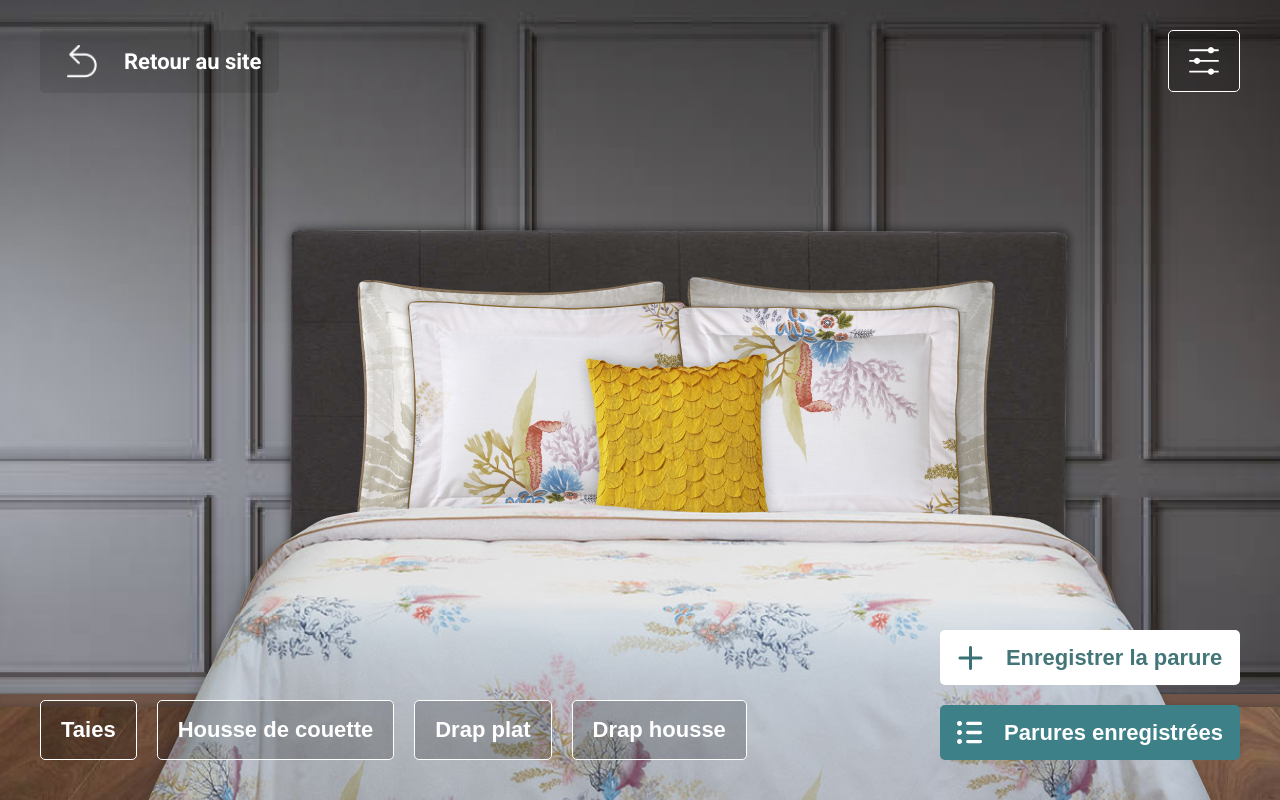
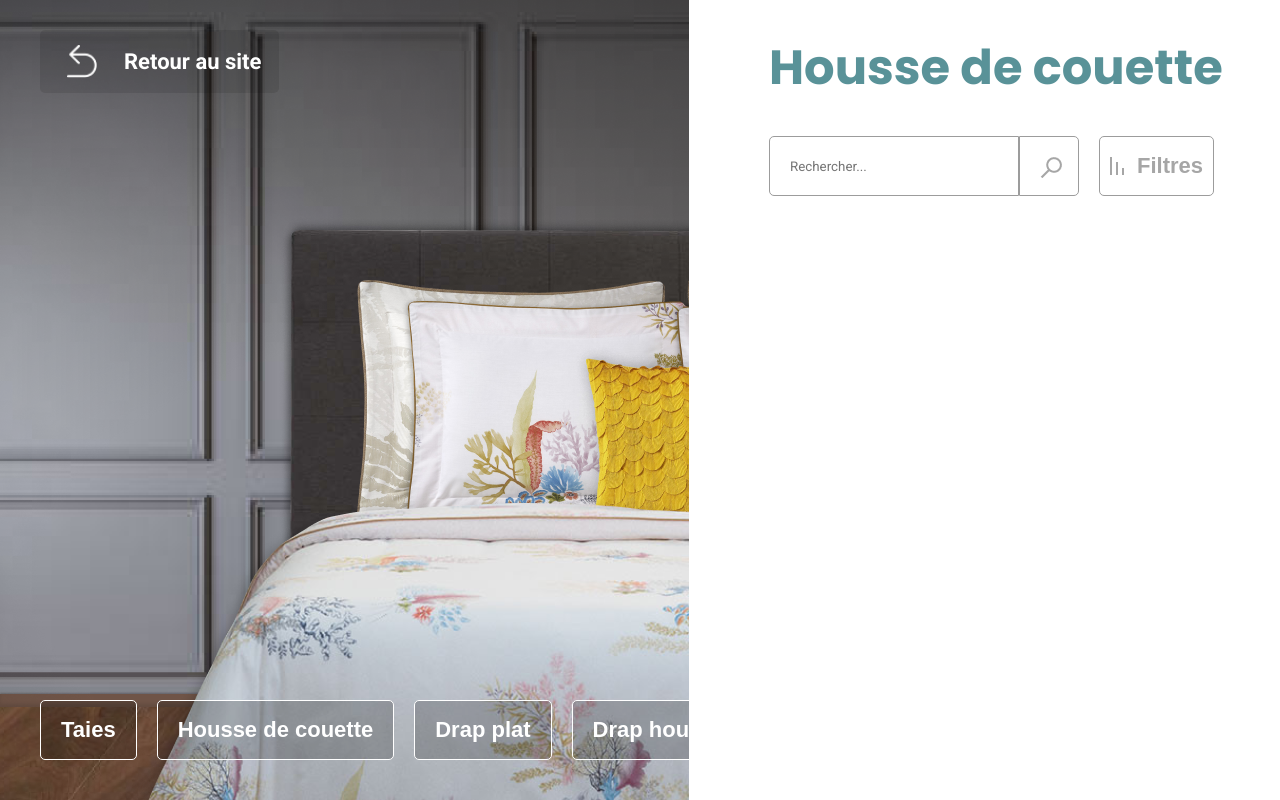
Before and after one commit to FlorianDurand/yves-delorme-simulateur, a Next.js app: page / in a window 1280 px wide. Shown: the top 800 px of the page. Built offline with nearby package versions, Linux system fonts and the light colour scheme.

Commit message:
Start the right menu

```diff
--- /dev/null
+++ b/components/Filter.js
@@ -0,0 +1,15 @@
+import styles from './Filter.module.css';
+
+const Filter = () => (
+  <div className={styles.filter}>
+    <input className={styles.searchInput} type="search" id="item-search" name="item-search" placeholder="Rechercher..."/>
+    <button className={styles.searchButton}> <img src='/static/search.png' alt='search' /> </button>
+
+    <button className={styles.filterButton}>
+        <img src='/static/filter.png' alt='search' />
+        Filtres
+    </button>
+  </div>
+);
+
+export default Filter;
--- /dev/null
+++ b/components/Filter.module.css
@@ -0,0 +1,40 @@
+.filter{
+	margin-left: 80px;
+	display: flex;
+	flex-direction: row;
+}
+
+.searchButton, .filterButton, .searchInput{
+	border-style: solid;
+	border-width: 1px;
+	padding: 18px 20px;
+	color: #A6A6A6;
+	border-color: #9C9C9C;
+	border-radius: 5px;
+	background-color: white;
+	height: 60px;
+}
+
+.searchInput{
+	width: 250px;
+	border-radius: 5px 0 0 5px;
+	font-family: 'Roboto';
+}
+
+.searchButton{
+	width: 60px;
+	padding: 16px;
+	border-radius:  0 5px 5px 0;
+}
+
+.filterButton{
+	display: flex;
+	flex-direction: row;
+	justify-content: space-between;
+	align-items: center;
+	font-size: 22px;
+	font-weight: bold;
+	width: 115px;
+	margin-left: 20px;
+	padding: 10px 10px;
+}
--- /dev/null
+++ b/components/Menu.js
@@ -0,0 +1,12 @@
+import styles from './Menu.module.css';
+import Button from './Styles/Button';
+import Filter from './Filter';
+
+const Menu = () => (
+  <div className={styles.menu}>
+    <h1 className={styles.title}>Housse de couette</h1>
+    <Filter />
+  </div>
+);
+
+export default Menu;
--- /dev/null
+++ b/components/Menu.module.css
@@ -0,0 +1,17 @@
+.menu{
+    position: absolute;
+    width : 591px;
+    height: 100%;
+    top: 0px;
+    right: 0px;
+    background-color: white;
+    z-index: 50;
+}
+
+.title{
+    margin-left: 80px;
+    font-size: 48px;
+    font-weight: bold;
+    font-family: 'Poppins';
+    color: rgba(62, 128, 135, 86%);
+}
--- a/pages/Index.js
+++ b/pages/Index.js
@@ -1,6 +1,7 @@
 import Header from '../components/Header';
 import Bed from '../components/Bed';
 import Footer from '../components/Footer';
+import Menu from '../components/Menu';
 
 import styles from './index.module.css'
 
@@ -9,6 +10,7 @@ export default function Index() {
       <div className={styles.background}>
         <Header />
         <Bed />
+        <Menu />
         <Footer />
       </div>
     );
--- a/pages/index.js
+++ b/pages/index.js
@@ -1,6 +1,7 @@
 import Header from '../components/Header';
 import Bed from '../components/Bed';
 import Footer from '../components/Footer';
+import Menu from '../components/Menu';
 
 import styles from './index.module.css'
 
@@ -9,6 +10,7 @@ export default function Index() {
       <div className={styles.background}>
         <Header />
         <Bed />
+        <Menu />
         <Footer />
       </div>
     );
--- a/styles.css
+++ b/styles.css
@@ -1,4 +1,5 @@
 @import url('https://fonts.googleapis.com/css?family=Roboto:400,600,700&display=swap');
+@import url('https://fonts.googleapis.com/css?family=Poppins:400,600,700&display=swap');
 html{
     font-family: Roboto, sans-serif;
 }
```
Also changed, not shown: public/static/filter.png (added), public/static/search.png (added).
